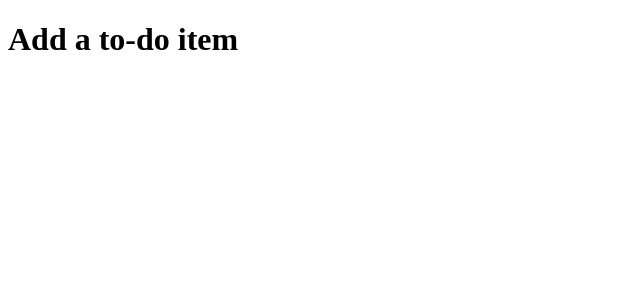
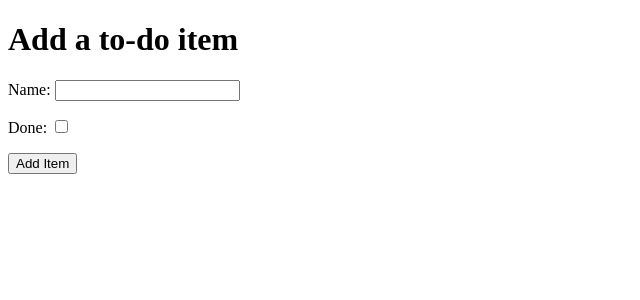
Before and after one commit to RobWar-code/django-example, a Django app: page /add/ in a window 1280 px wide. Shown: the top 300 px of the page, without its empty margins (0-640 px from the left). Run offline with Django 3.2, Linux system fonts and the light colour scheme.

Commit message:
Add add-item form

```diff
--- a/todo/templates/todo/add_item.html
+++ b/todo/templates/todo/add_item.html
@@ -8,5 +8,24 @@
 </head>
 <body>
     <h1>Add a to-do item</h1>
+    <form method="POST" action="add">
+        <div>
+            <p>
+                <label for="id_name">Name: </label>
+                <input type="text" id="id_name" name="item_name">
+            </p>
+        </div>
+        <div>
+            <p>
+                <label for="id_done">Done: </label>
+                <input type="checkbox" id="id_done" name="done">
+            </p>
+        </div>
+        <div>
+            <p>
+                <button type="submit">Add Item</button>
+            <p>
+        </div>
+    </form>
 </body>
 </html>
```
